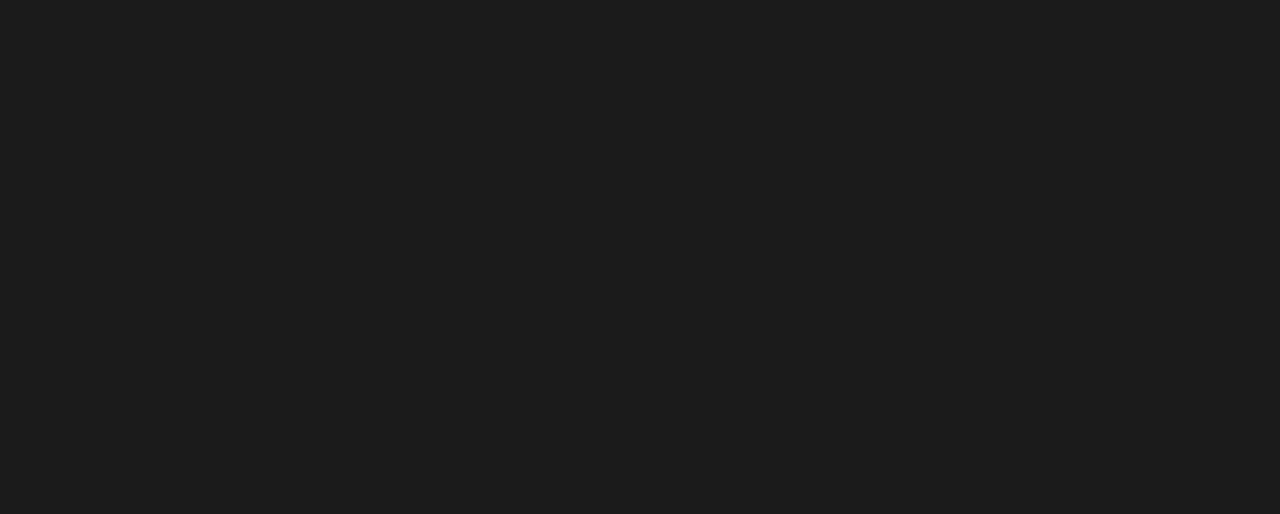
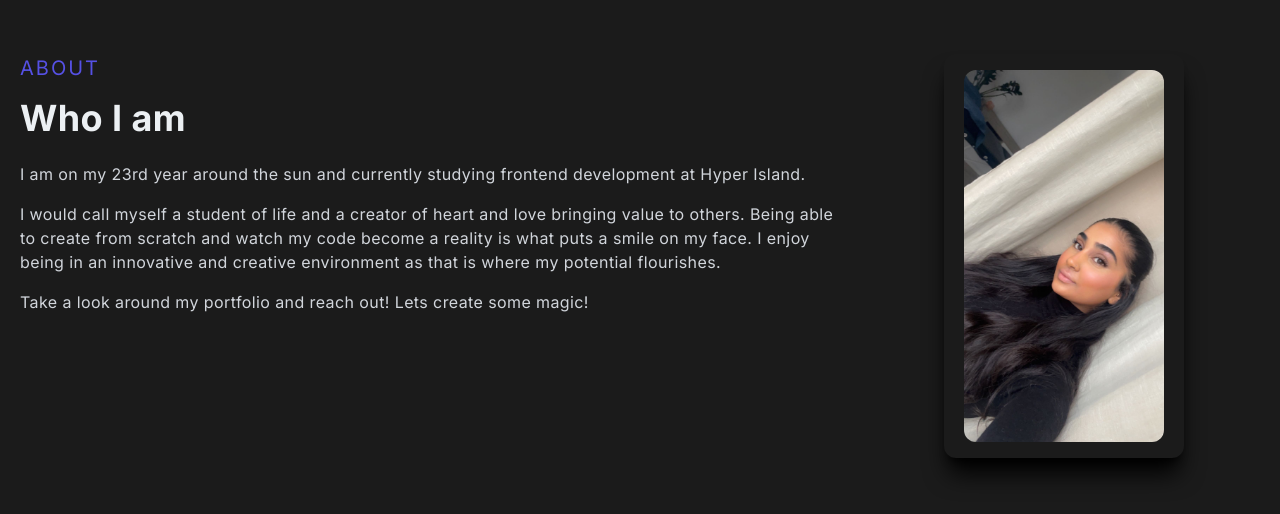
Before and after one commit to munnizashah/My-Portfolio, a Next.js app: page / in a window 1280 px wide. Shown: the part 944-1458 px from the top of the page. Before the commit the page ends 800 px from the top, so only its background shows below. Built offline with nearby package versions, Linux system fonts and the light colour scheme.

Commit message:
about section

```diff
--- a/app/page.js
+++ b/app/page.js
@@ -5,12 +5,14 @@
 import Navbar from "@/components/Navbar";
 import React, { useState, useEffect } from "react";
 import Main from "@/components/Main";
+import About from "@/components/About";
 
 export default function Home() {
   return (
     <>
       <Navbar />
       <Main />
+      <About />
     </>
   );
 }
--- /dev/null
+++ b/components/About.jsx
@@ -0,0 +1,45 @@
+"use client";
+import React from "react";
+import Image from "next/image";
+import Moni from "../public/assets/other/moni.jpg";
+
+const About = () => {
+  return (
+    <div id="about" className="w-full md:h-screen p-2 flex items-center py-16">
+      <div className="max-w-[1240px] m-auto md:grid grid-cols-3 gap-8">
+        <div className="col-span-2">
+          <p className="uppercase text-xl tracking-widest text-[#5651e5]">
+            About
+          </p>
+          <h2 className="py-4">Who I am</h2>
+          <p className="py-2 text-gray-300">
+            I am on my 23rd year around the sun and currently studying frontend
+            development at Hyper Island.
+          </p>
+          <p className="py-2 text-gray-300">
+            I would call myself a student of life and a creator of heart and
+            love bringing value to others. Being able to create from scratch and
+            watch my code become a reality is what puts a smile on my face. I
+            enjoy being in an innovative and creative environment as that is
+            where my potential flourishes.
+          </p>
+          <p className="py-2 text-gray-300">
+            Take a look around my portfolio and reach out! Lets create some
+            magic!{" "}
+          </p>
+        </div>
+        <div className="w-[240px] h-auto m-auto shadow-xl shadow-black rounded-xl flex items-center justify-center p-4 hover:scale-105 hover:bg-gradient-to-r from-[#5651e5] to-[#709dff] ease-in duration-300">
+          <Image
+            className="rounded-xl"
+            src={Moni}
+            width="200"
+            height="64"
+            alt="/"
+          />
+        </div>
+      </div>
+    </div>
+  );
+};
+
+export default About;
--- /dev/null
+++ b/components/Skills.jsx
@@ -0,0 +1 @@
+"use client";
```
